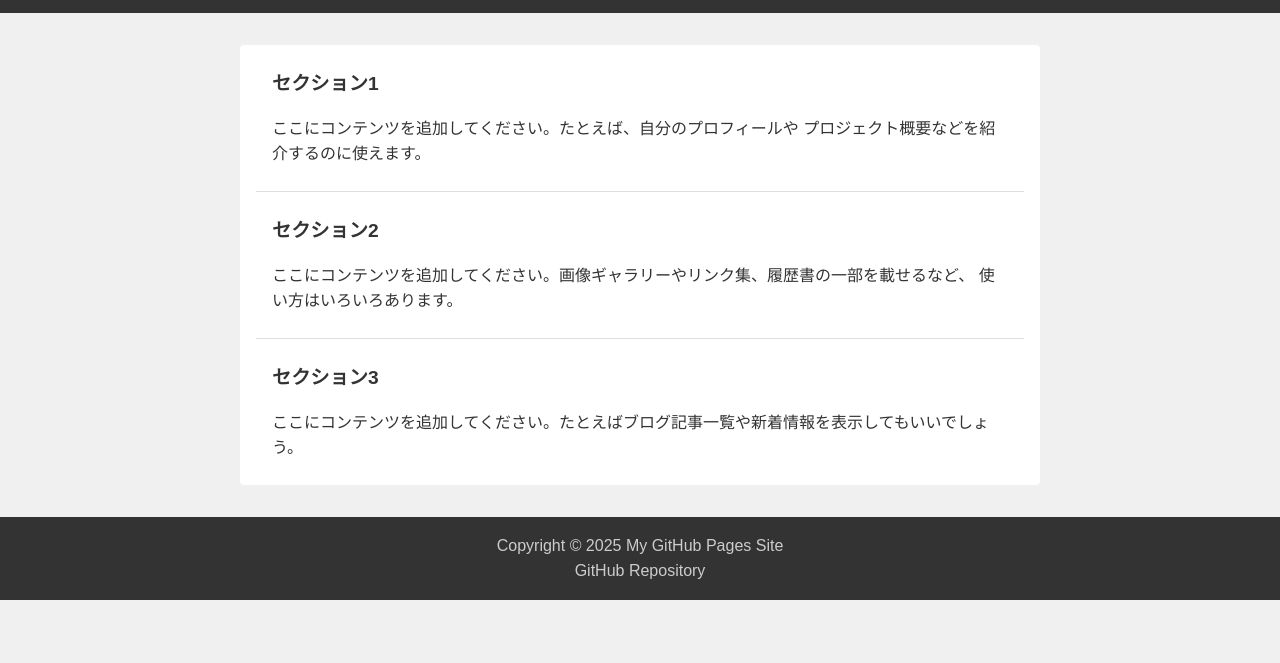
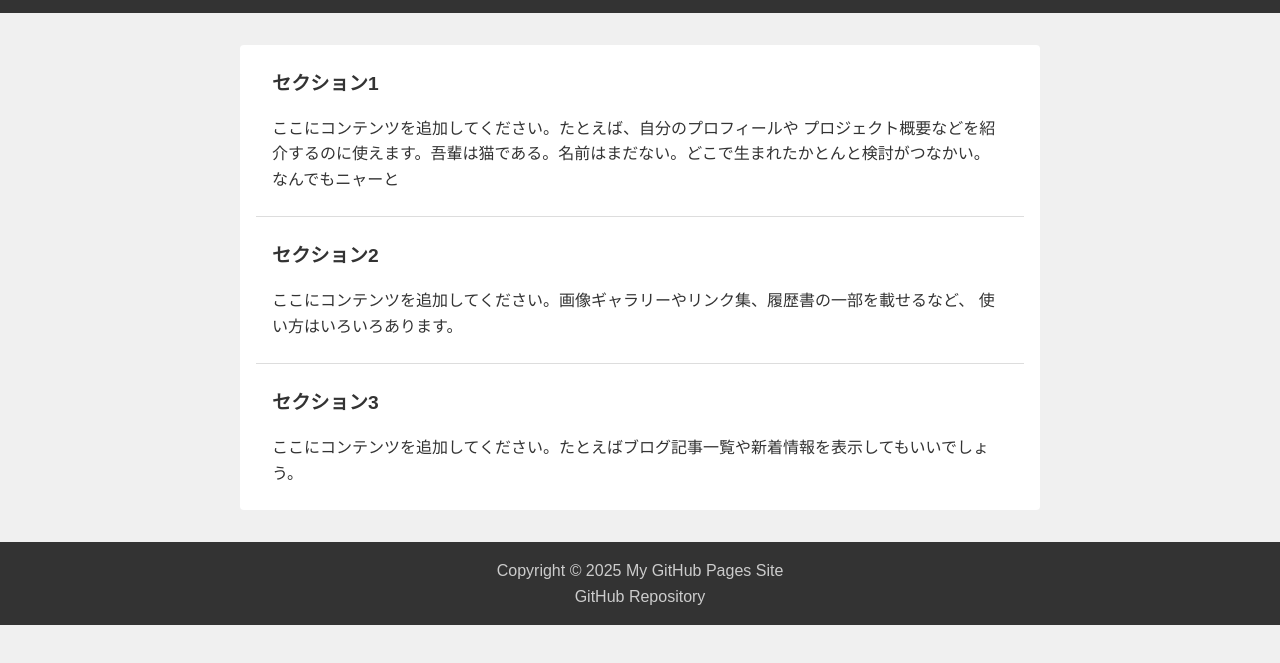
Before and after one commit to narita1938/narita1938.github.io, a plain HTML site: page index.html in a window 1280 px wide. Shown: the part 91-754 px from the top of the page. Drawn offline with Linux system fonts and the light colour scheme.

Commit message:
Update index.html

```diff
--- a/index.html
+++ b/index.html
@@ -25,7 +25,9 @@
       <h2>セクション1</h2>
       <p>
         ここにコンテンツを追加してください。たとえば、自分のプロフィールや
-        プロジェクト概要などを紹介するのに使えます。
+        プロジェクト概要などを紹介するのに使えます。吾輩は猫である。名前はまだない。どこで生まれたかとんと検討がつなかい。
+        なんでもニャーと
+
       </p>
     </section>
 
```
